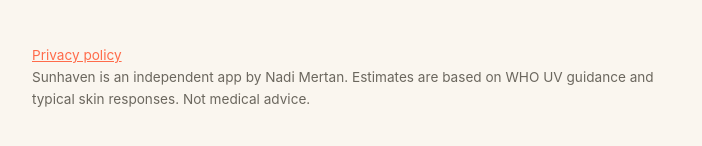
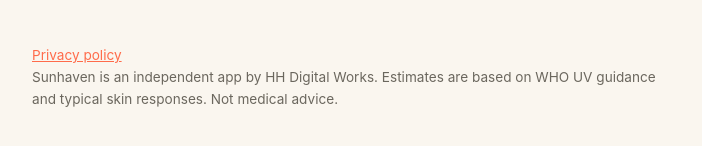
Before and after one commit to nadimertan/sunsafe-support, a plain HTML site: page index.html in a window 1280 px wide. Shown: the part 1248-1394 px from the top of the page, 288-990 px from the left. Drawn offline with Linux system fonts and the light colour scheme.

Commit message:
Made by HH Digital Works

```diff
--- a/index.html
+++ b/index.html
@@ -118,7 +118,7 @@
 
   <footer>
     <p><a href="privacy.html">Privacy policy</a></p>
-    <p>Sunhaven is an independent app by Nadi Mertan. Estimates are based on WHO UV
+    <p>Sunhaven is an independent app by HH Digital Works. Estimates are based on WHO UV
     guidance and typical skin responses. Not medical advice.</p>
   </footer>
 </div>
```
